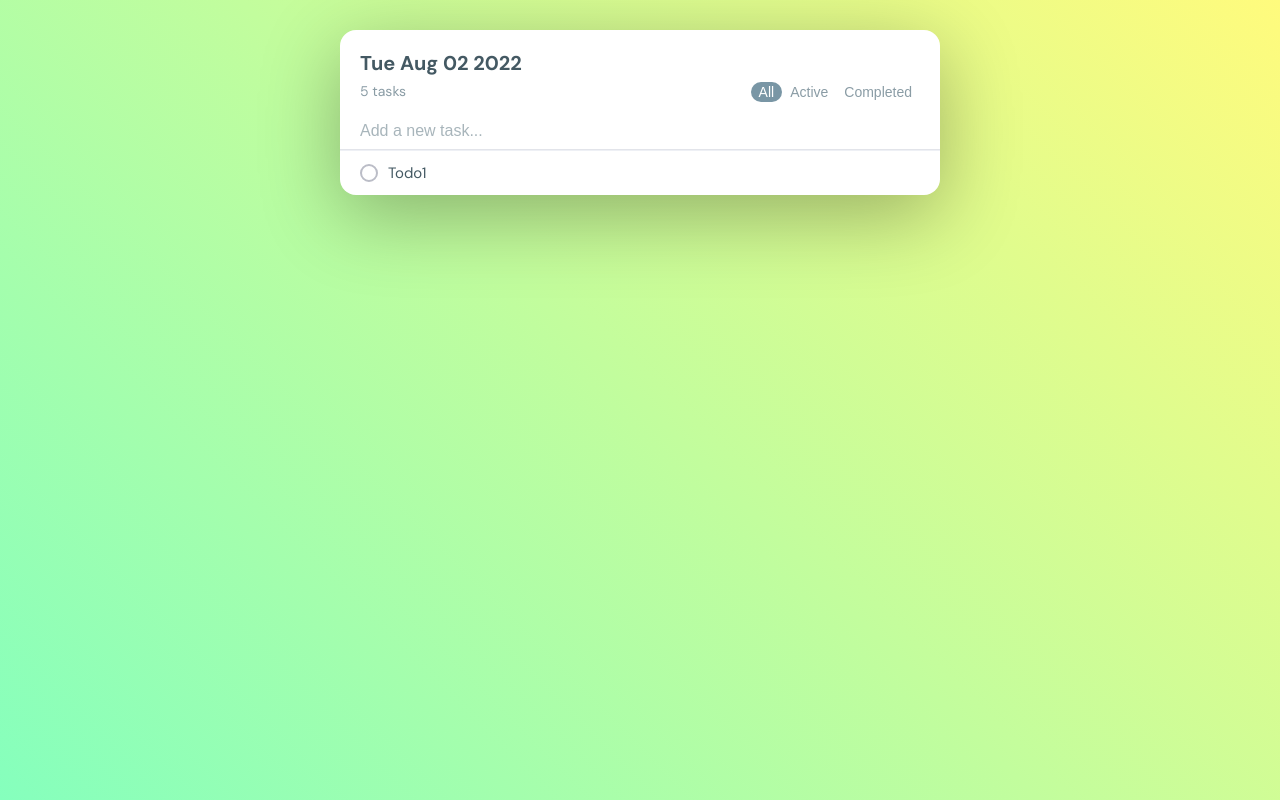
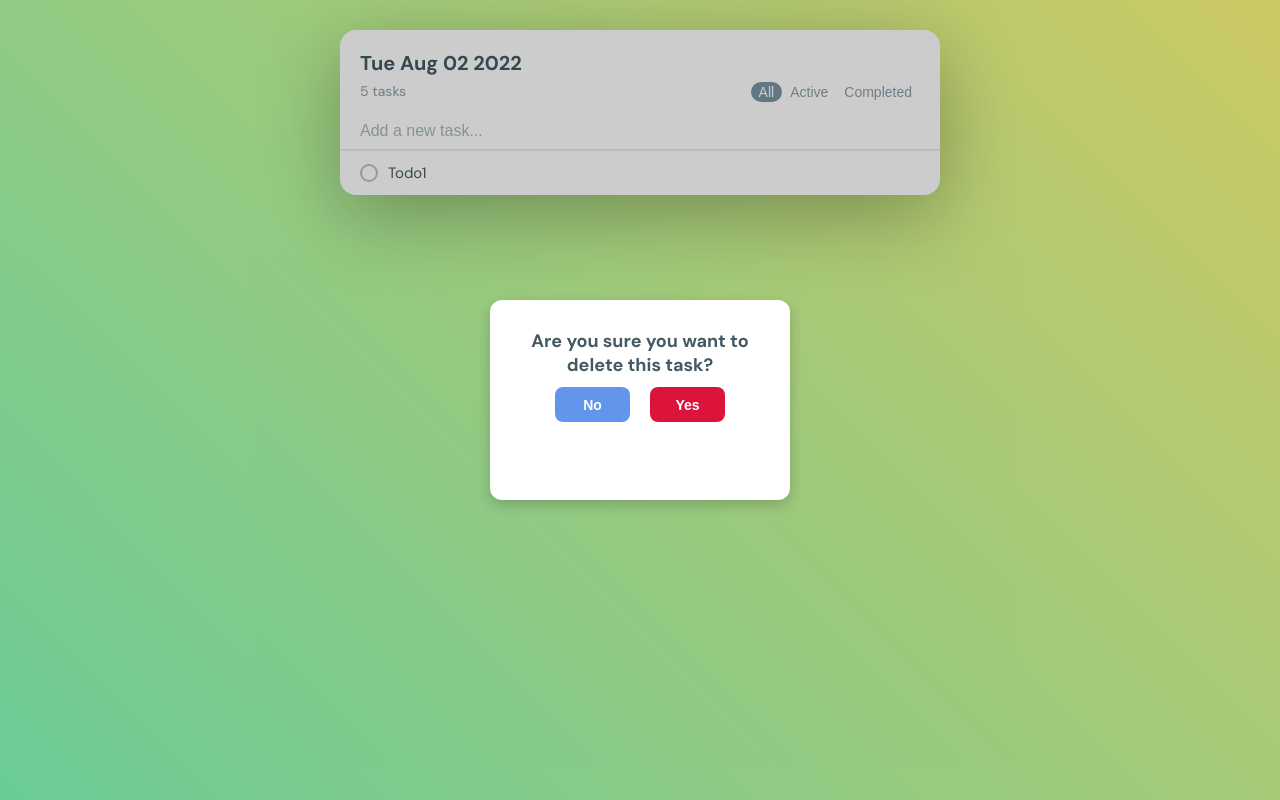
Before and after one commit to TheRiceCold/todo-app-mern, a React (Vite) app in the folder client/: page / in a window 1280 px wide. Built offline with nearby package versions, Linux system fonts and the light colour scheme.

Commit message:
modal component

```diff
--- a/client/src/components/DeleteAlertDialog.tsx
+++ b/client/src/components/DeleteAlertDialog.tsx
@@ -1,5 +1,7 @@
 import styled from "styled-components";
+import { MdClose } from "react-icons/md";
 import { FC } from "react";
+import Modal from "./Modal";
 
 interface IProps {
   title: string;
@@ -8,33 +10,40 @@ interface IProps {
 };
 
 const DeleteAlertDialog: FC<IProps> = ({ title, content, handleClick }) => (
-  <Overlay>
-    <Container>
-      <button>x</button>
-      <h1>{title}</h1>
-      <Body>{content}</Body>
-      <Footer>
-        <button>no</button>
-        <button>yes</button>
-      </Footer>
-    </Container>
-  </Overlay>
+  <Modal title={title}>
+    <Body>{content}</Body>
+    <Footer>
+      <button>no</button>
+      <button>yes</button>
+    </Footer>
+  </Modal>
 );
 
 export default DeleteAlertDialog;
-
-const Overlay = styled.div`
-
-`;
-
-const Container = styled.div`
-
-`;
 
 const Body = styled.div`
 
 `;
 
-const Footer = styled.div`
-
+const Footer = styled.footer`
+  display: flex;
+  align-items: center;
+  justify-content: center;
+  button {
+    width: 75px;
+    color: #fff;
+    height: 35px;
+    margin: 10px;
+    cursor: pointer;
+    font-size: 14px;
+    font-weight: 600;
+    border-radius: 8px;
+    text-transform: capitalize;
+    &:first-child {
+      background-color: cornflowerblue;
+    }
+    &:last-child {
+      background-color: crimson;
+    }
+  }
 `;
--- /dev/null
+++ b/client/src/components/Modal.tsx
@@ -0,0 +1,50 @@
+import styled from "styled-components";
+import { FC, ReactNode } from "react";
+
+interface IProps {
+  title: string;
+  width: Number,
+  height: Number
+  children: ReactNode | ReactNode[];
+};
+
+const Modal: FC<IProps> = ({ title, width, height, children }) => (
+  <Overlay>
+    <Container>
+      <h1>{title}</h1>
+      {children}
+    </Container>
+  </Overlay>
+);
+
+export default Modal;
+
+const Container = styled.div`
+  width: 300px;
+  height: 200px;
+  display: flex;
+  padding: 25px;
+  border-radius: 12px;
+  background-color: #fff;
+  flex-direction: column;
+  box-shadow: rgba(0, 0, 0, 0.2) 0 5px 15px;
+  h1 {
+    display: inline-block;
+    text-align: center;
+    margin-top: 4px;
+    font-size: 18px;
+  }
+`;
+
+const Overlay = styled.div`
+  top: 0;
+  left: 0;
+  right: 0;
+  bottom: 0;
+  z-index: 99;
+  display: flex;
+  position: fixed;
+  align-items: center;
+  justify-content: center;
+  background-color: rgba(0, 0, 0, 0.2);
+`;
--- a/client/src/components/TaskList.tsx
+++ b/client/src/components/TaskList.tsx
@@ -1,3 +1,4 @@
+import DeleteAlertDialog from "./DeleteAlertDialog";
 import styled from "styled-components";
 import { FC, useState } from "react";
 import TaskItem from "./TaskItem";
@@ -12,6 +13,9 @@ const TaskList: FC = () => {
         label="Todo1"
         id={100}
       />
+      <DeleteAlertDialog
+        title="Are you sure you want to delete this task?"
+      />
     </Container>
   );
 };
```
Also changed, not shown: client/tsconfig.json (+0 -7 lines).
